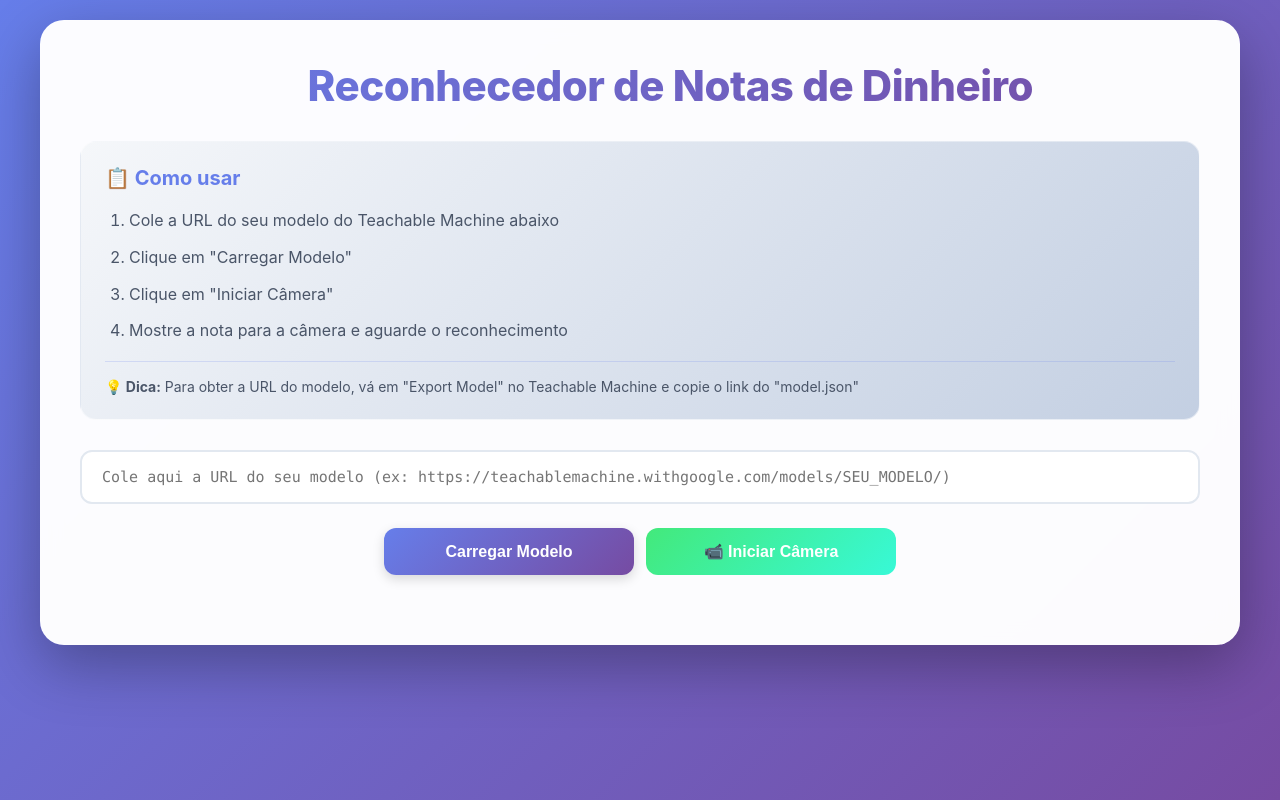
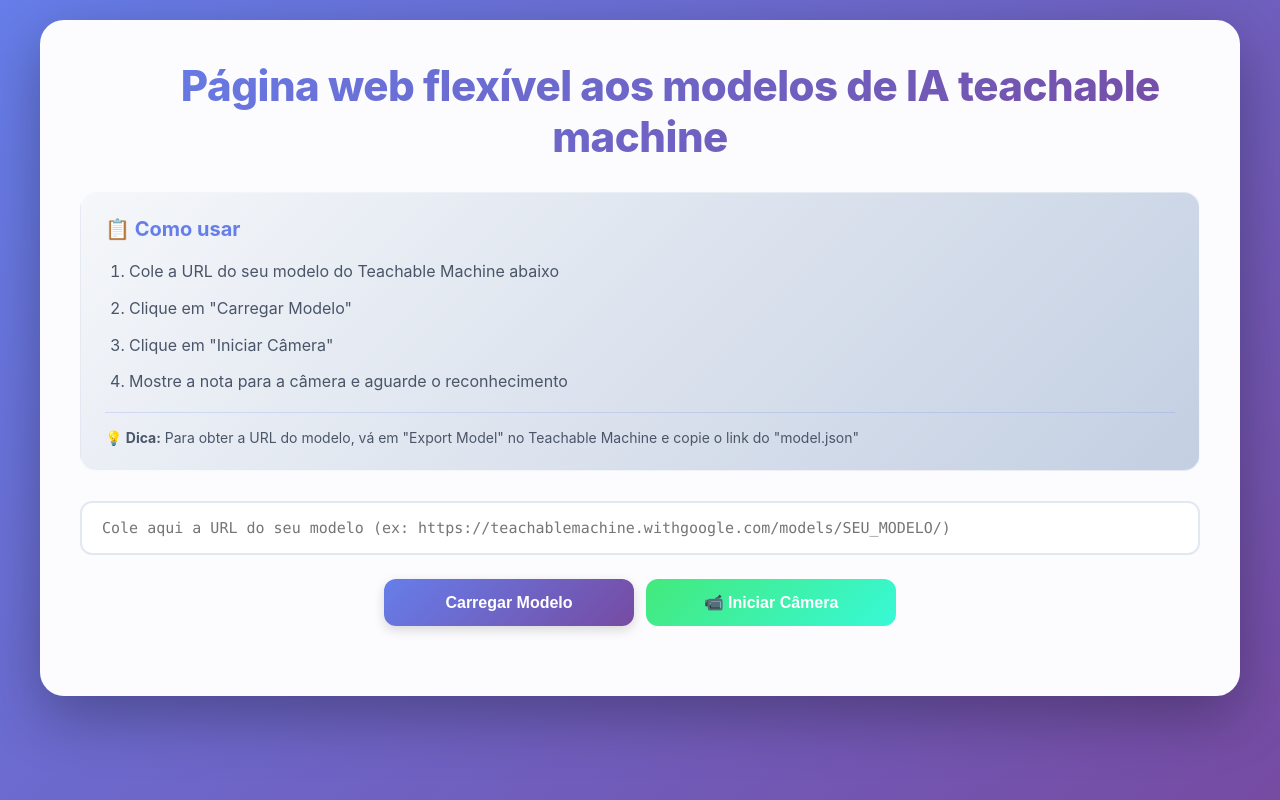
Before and after one commit to MateusAlcantara13/machinelearning, a plain HTML site: page index.html in a window 1280 px wide. Drawn offline with Linux system fonts and the light colour scheme.

Commit message:
docs: atualiza título da página para 'Página web flexível aos modelos de IA Teachable Machine'

```diff
--- a/index.html
+++ b/index.html
@@ -12,7 +12,7 @@
 </head>
 <body>
   <div id="container">
-    <h1><span class="emoji">🪙</span> Reconhecedor de Notas de Dinheiro</h1>
+    <h1><span class="emoji">🪙</span> Página web flexível aos modelos de IA teachable machine</h1>
 
     <div class="instructions">
       <h3>📋 Como usar</h3>
```
